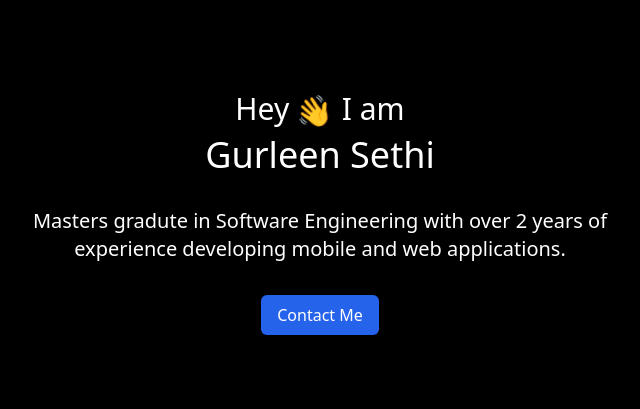
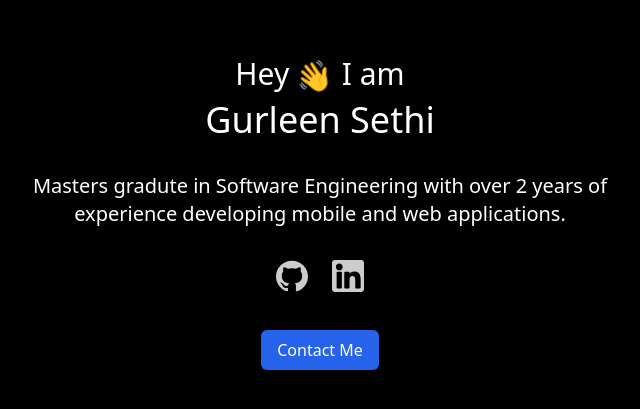
Before and after one commit to gurleensethi/gurleensethi.github.io, a Next.js app in the folder website/: page / in a window 1280 px wide. Shown: the part 187-596 px from the top of the page, without its empty margins (320-960 px from the left). Built offline with nearby package versions, Linux system fonts and the light colour scheme.

Commit message:
feat: add socials data.

```diff
--- a/website/components/UserInfo.tsx
+++ b/website/components/UserInfo.tsx
@@ -1,6 +1,7 @@
 import { FC } from "react";
 import { GeneralInfo } from "../types";
 import styles from "./UserInfo.module.css";
+import Image from "next/image";
 
 export interface UserInfoProps {
   info: GeneralInfo;
@@ -17,6 +18,26 @@ export const UserInfo: FC<UserInfoProps> = ({ info }) => {
         <h1 className="text-xl font-light flex text-center mb-8 max-w-screen-sm">
           {info.tagline}
         </h1>
+        <div className="mb-8">
+          {info.social.map((item) => {
+            return (
+              <a
+                key={item.name}
+                href={item.link}
+                target="_blank"
+                rel="noopener"
+                className="trasnition opacity-80 hover:opacity-100 mr-6 last:mr-0"
+              >
+                <Image
+                  src={item.icon}
+                  height="32px"
+                  width="32px"
+                  alt={item.name}
+                />
+              </a>
+            );
+          })}
+        </div>
         <button className="btn">Contact Me</button>
       </div>
     </>
--- a/website/data.json
+++ b/website/data.json
@@ -6,7 +6,13 @@
     "social": [
       {
         "name": "GitHub",
-        "link": "https://www.github.com/gurleensethi"
+        "link": "https://www.github.com/gurleensethi",
+        "icon": "/images/github.svg"
+      },
+      {
+        "name": "LinkedIn",
+        "link": "https://www.linkedin.com/in/gurleensethi",
+        "icon": "/images/linkedin.svg"
       }
     ]
   },
--- a/website/tailwind.config.js
+++ b/website/tailwind.config.js
@@ -14,6 +14,7 @@ module.exports = {
   variants: {
     extend: {
       backgroundColor: ["active"],
+      margin: ["last"],
     },
   },
   plugins: [],
--- a/website/types.ts
+++ b/website/types.ts
@@ -5,6 +5,7 @@ export interface GeneralInfo {
   social: {
     name: string;
     link: string;
+    icon: string;
   }[];
 }
 
```
Also changed, not shown: website/public/images/github.svg (added), website/public/images/linkedin.svg (added).
